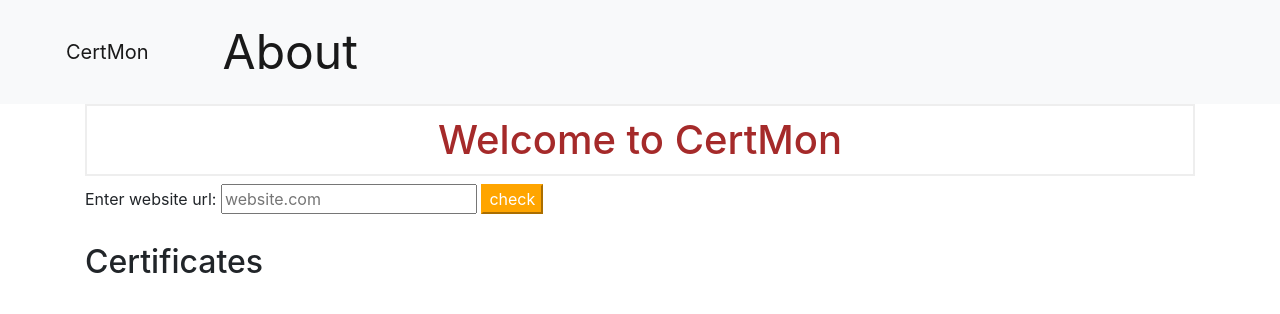
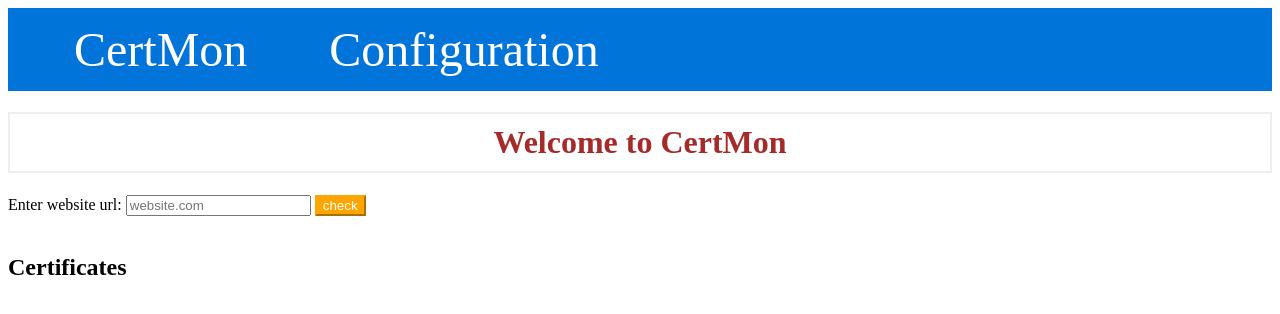
Before and after one commit to VIssakov/certmon, a Flask app: page / in a window 1280 px wide. Shown: the top 314 px of the page. Run offline with Flask 3, Linux system fonts and the light colour scheme; some libraries are stand-ins or nearby versions.

Commit message:
add configuration page, update navbar

```diff
--- a/src/app.py
+++ b/src/app.py
@@ -81,3 +81,8 @@ def delete(cert_id):
     db.session.delete(certificate)
     db.session.commit()
     return redirect(url_for('index'))
+
+
+@app.route('/configuration')
+def contact():
+    return render_template('configuration.html')
--- a/src/static/css/style.css
+++ b/src/static/css/style.css
@@ -3,6 +3,33 @@ h1 {
     color: brown;
     text-align: center;
     padding: 10px;
+}
+
+.navbar {
+    background-color: #0074D9; /* Blue color */
+    overflow: hidden;
+}
+
+.navbar ul {
+    list-style-type: none;
+    margin: 0;
+    padding: 0;
+}
+
+.navbar li {
+    float: left;
+}
+
+.navbar a {
+    display: block;
+    color: white;
+    text-align: center;
+    padding: 14px 16px;
+    text-decoration: none;
+}
+
+.navbar a:hover {
+    background-color: #0056b3; /* Darker blue on hover */
 }
 
 .form_save_cancel_buttons {
--- a/src/templates/base.html
+++ b/src/templates/base.html
@@ -6,24 +6,16 @@
     <meta name="viewport" content="width=device-width, initial-scale=1, shrink-to-fit=no">
 
     <!-- Bootstrap CSS -->
-    <link rel="stylesheet" href="https://stackpath.bootstrapcdn.com/bootstrap/4.3.1/css/bootstrap.min.css" integrity="sha384-ggOyR0iXCbMQv3Xipma34MD+dH/1fQ784/j6cY/iJTQUOhcWr7x9JvoRxT2MZw1T" crossorigin="anonymous">
     <link rel="stylesheet" type= "text/css" href= "{{ url_for('static',filename='css/style.css') }}">
     <link rel="shortcut icon" href="{{ url_for('static', filename='favicon.ico') }}">
     <title>{% block title %} {% endblock %}</title>
   </head>
   <body>
-    <nav class="navbar navbar-expand-md navbar-light bg-light">
-        <a class="navbar-brand" href="{{ url_for('index')}}">CertMon</a>
-        <button class="navbar-toggler" type="button" data-toggle="collapse" data-target="#navbarNav" aria-controls="navbarNav" aria-expanded="false" aria-label="Toggle navigation">
-            <span class="navbar-toggler-icon"></span>
-        </button>
-        <div class="collapse navbar-collapse" id="navbarNav">
-            <ul class="navbar-nav">
-            <li class="nav-item active">
-                <a class="nav-link" href="#">About</a>
-            </li>
-            </ul>
-        </div>
+    <nav class="navbar">
+      <ul>
+        <li><a href="{{ url_for('index')}}">CertMon</a></li>
+        <li><a href="/configuration">Configuration</a></li>
+      </ul>
     </nav>
     <div class="container">
         {% block content %} {% endblock %}
--- /dev/null
+++ b/src/templates/configuration.html
@@ -0,0 +1,6 @@
+{% extends 'base.html' %}
+
+{% block content %}
+    <h1>{% block title %} Configuration {% endblock %}</h1>
+
+{% endblock %}
--- a/src/templates/index.html
+++ b/src/templates/index.html
@@ -56,7 +56,6 @@
                 <p>Created: {{ certificate.not_before }}</p>
                 <p>Valid to: {{ certificate.not_after }}</p>
                 <p>Issuer: {{ certificate.issuer }}</p>
-                <p>Extensions: {{ certificate.extension_count }}</p>
                 <p>Alt names: {{ certificate.subject_altName }}</p>
                 <hr>
                 <form method="POST" action="{{ url_for('delete', cert_id=certificate.id) }}">
```
Also changed, not shown: README.md.
